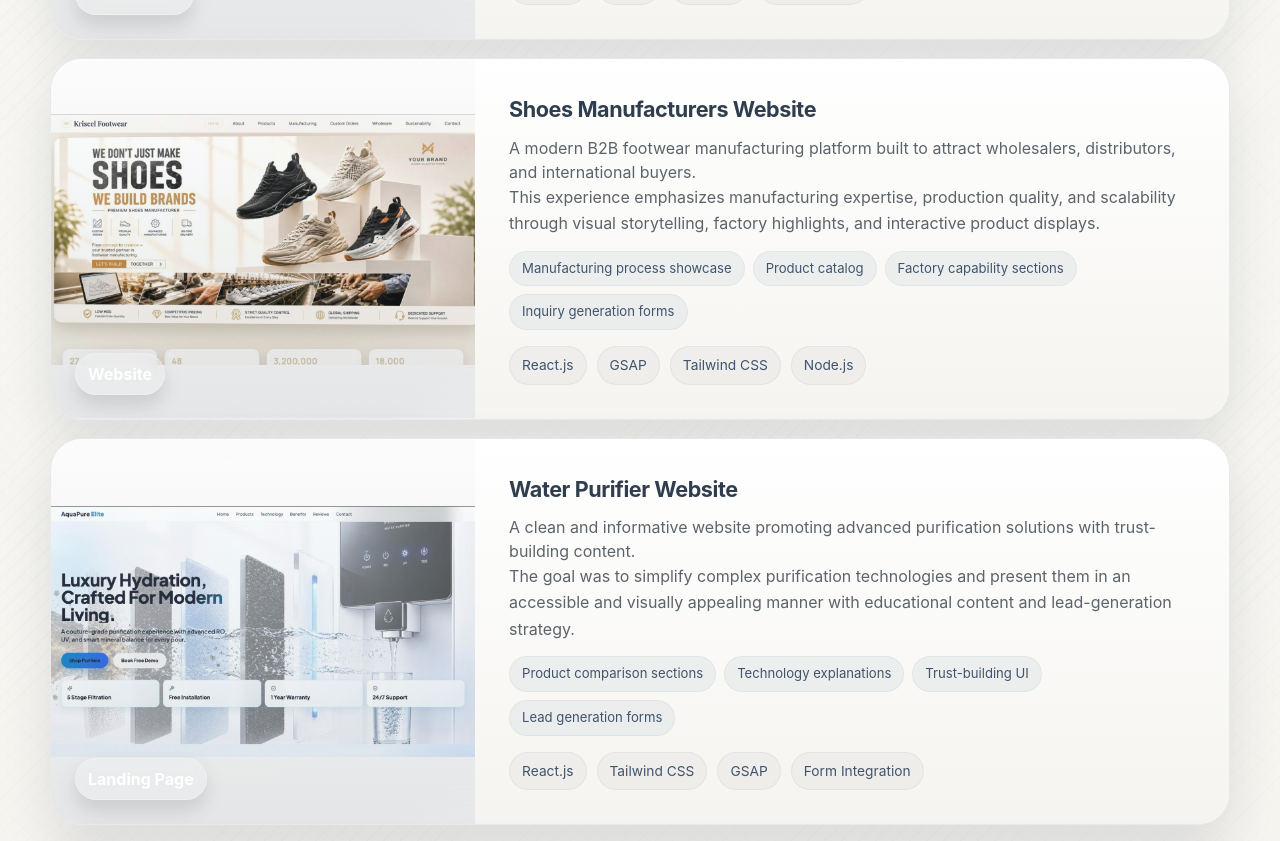
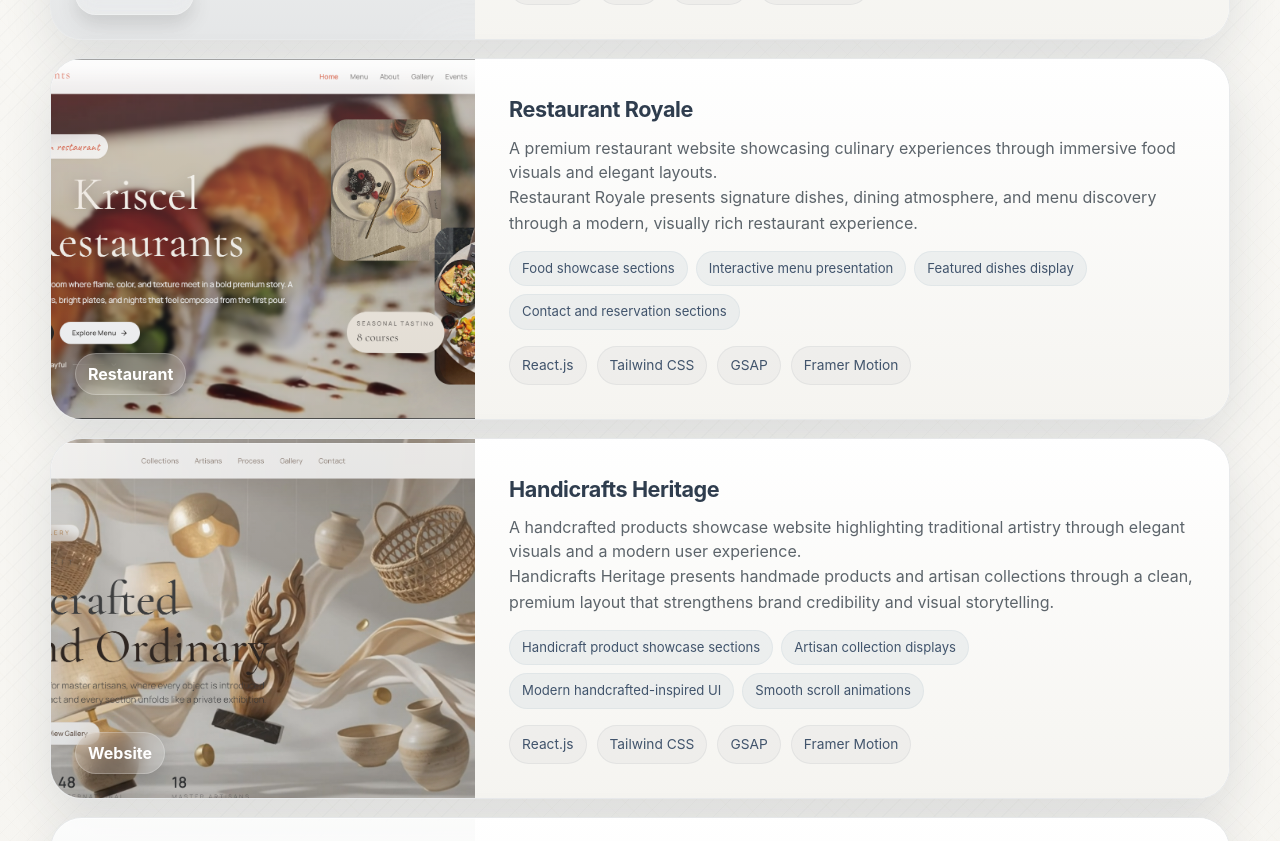
Before and after one commit to vikas8120/kriscel-website-showcase, a React (Vite) app in the folder frontend/: page / in a window 1280 px wide. Shown: the part 3060-3901 px from the top of the page. Built offline with nearby package versions, Linux system fonts and the light colour scheme.

Commit message:
Add restaurant and handicrafts showcase entries

```diff
--- a/frontend/src/data.ts
+++ b/frontend/src/data.ts
@@ -129,6 +129,46 @@ export const projects: Project[] = [
     technologies: ['React.js', 'GSAP', 'Three.js', 'Tailwind CSS'],
   },
   {
+    name: 'Restaurant Royale',
+    category: 'Restaurant',
+    accent: 'gold',
+    websiteUrl: 'https://restaurants-mjrx.onrender.com',
+    image: '/restaurant-royale-hero.png',
+    imageFit: 'cover',
+    imagePosition: 'center top',
+    shortDescription:
+      'A premium restaurant website showcasing culinary experiences through immersive food visuals and elegant layouts.',
+    fullCaseStudy:
+      'Restaurant Royale presents signature dishes, dining atmosphere, and menu discovery through a modern, visually rich restaurant experience.',
+    features: [
+      'Food showcase sections',
+      'Interactive menu presentation',
+      'Featured dishes display',
+      'Contact and reservation sections',
+    ],
+    technologies: ['React.js', 'Tailwind CSS', 'GSAP', 'Framer Motion'],
+  },
+  {
+    name: 'Handicrafts Heritage',
+    category: 'Website',
+    accent: 'gold',
+    websiteUrl: 'https://handicrafts-3789.onrender.com',
+    image: '/handicrafts-heritage-hero.png',
+    imageFit: 'cover',
+    imagePosition: 'center top',
+    shortDescription:
+      'A handcrafted products showcase website highlighting traditional artistry through elegant visuals and a modern user experience.',
+    fullCaseStudy:
+      'Handicrafts Heritage presents handmade products and artisan collections through a clean, premium layout that strengthens brand credibility and visual storytelling.',
+    features: [
+      'Handicraft product showcase sections',
+      'Artisan collection displays',
+      'Modern handcrafted-inspired UI',
+      'Smooth scroll animations',
+    ],
+    technologies: ['React.js', 'Tailwind CSS', 'GSAP', 'Framer Motion'],
+  },
+  {
     name: 'Shoes Manufacturers Website',
     category: 'Website',
     accent: 'steel',
```
Also changed, not shown: frontend/public/handicrafts-heritage-hero.png (added), frontend/public/restaurant-royale-hero.png (added).
